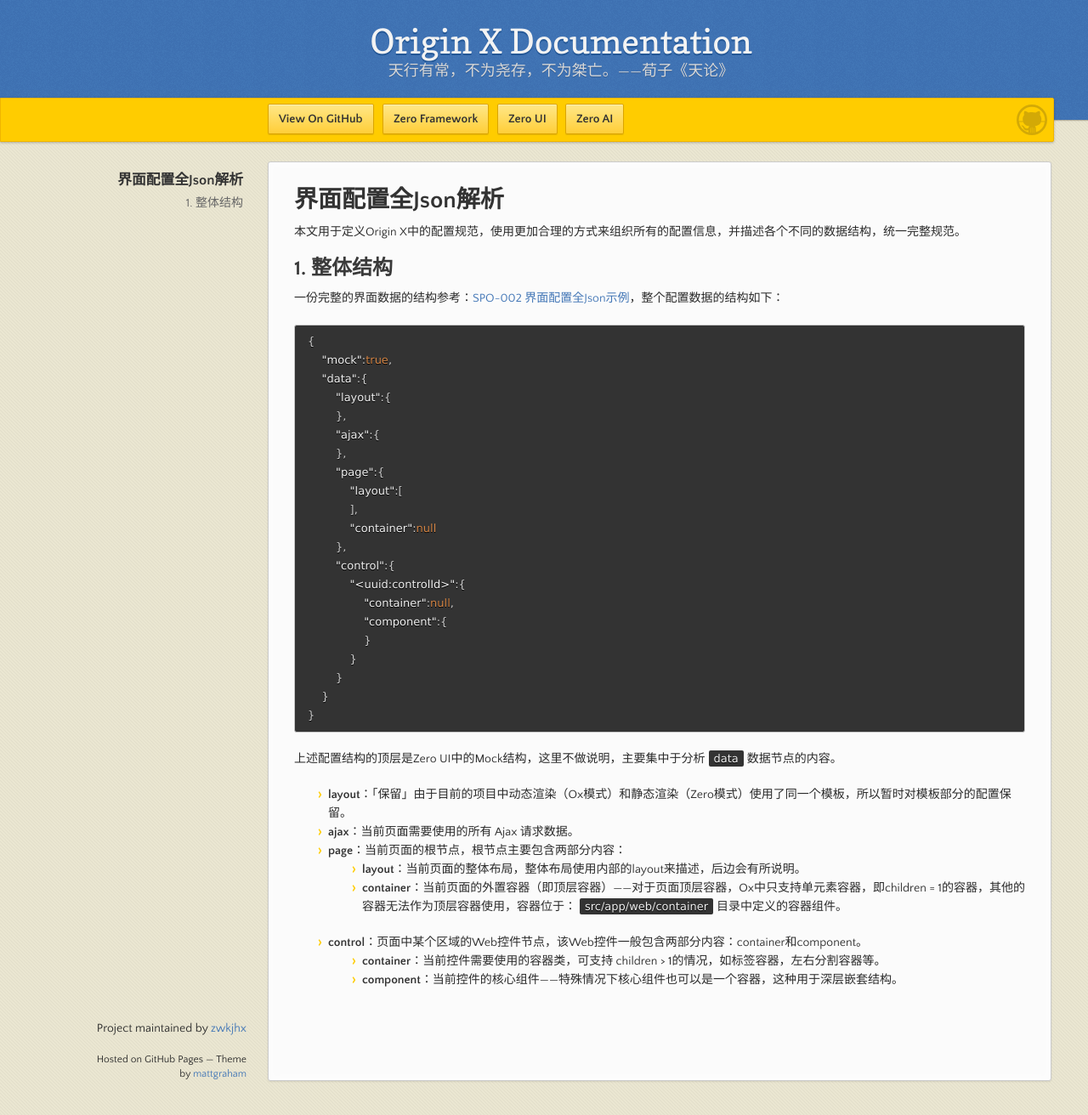
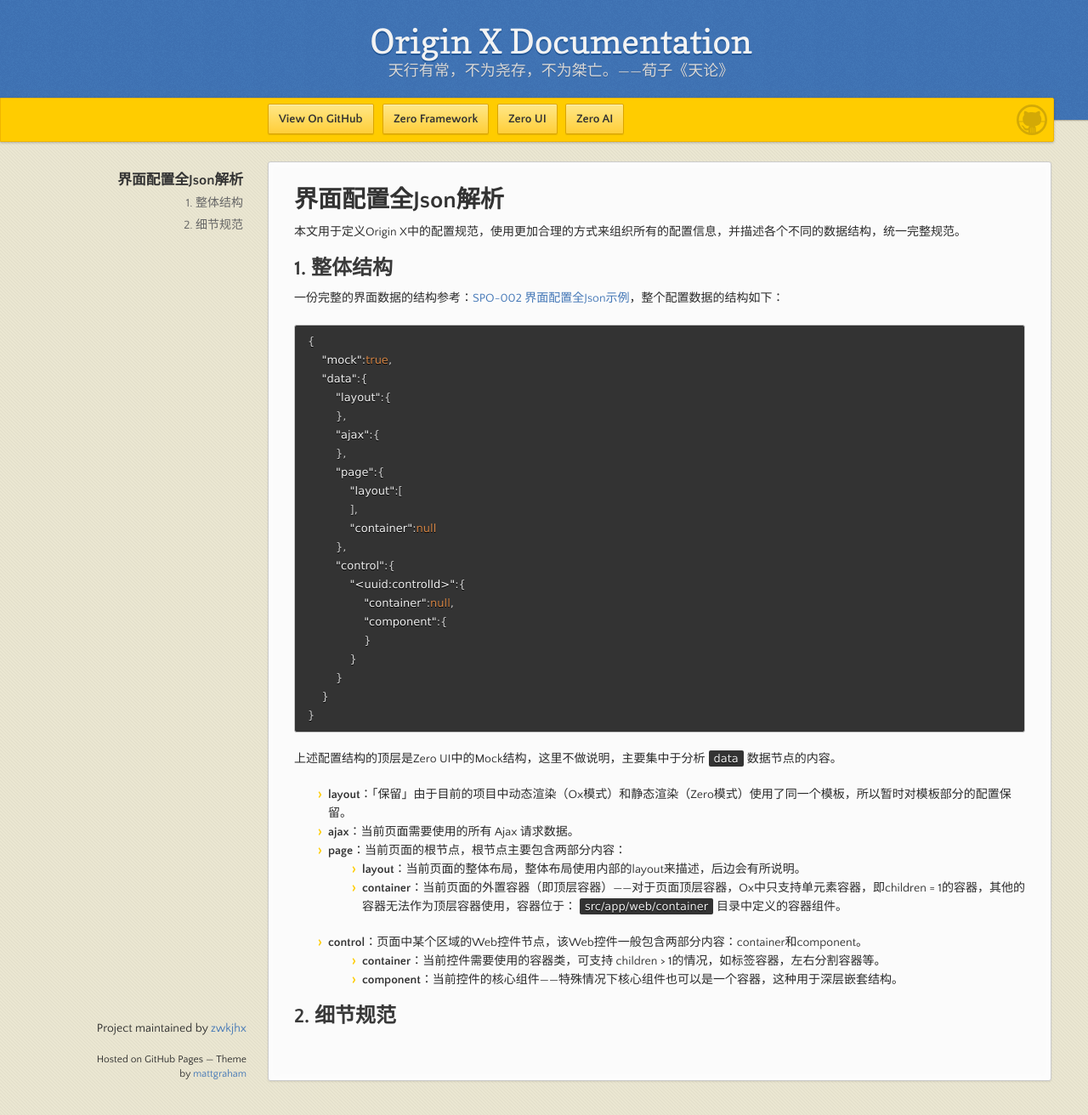
Before and after one commit to zwkjhx/ox-doc, a Jekyll site: the page built from specification/3-origin-xgui-fan/spo-001-jie-mian-pei-zhi-quan-json-jie-xi.md, in a window 1280 px wide and 1312 px high. Shown: the whole window at 85% size. Built offline with Jekyll 4.4.1, drawn with Linux system fonts in a browser that asks for light colours; our own code applies the rules of GitHub Pages for plain Markdown files.

Commit message:
Updates specification/3-origin-xgui-fan/spo-001-jie-mian-pei-zhi-quan-json-jie-xi.md
Auto commit by GitBook Editor

```diff
--- a/specification/3-origin-xgui-fan/spo-001-jie-mian-pei-zhi-quan-json-jie-xi.md
+++ b/specification/3-origin-xgui-fan/spo-001-jie-mian-pei-zhi-quan-json-jie-xi.md
@@ -40,3 +40,5 @@
 * **control**：页面中某个区域的Web控件节点，该Web控件一般包含两部分内容：container和component。
   * **container**：当前控件需要使用的容器类，可支持 children  &gt; 1的情况，如标签容器，左右分割容器等。
   * **component**：当前控件的核心组件——特殊情况下核心组件也可以是一个容器，这种用于深层嵌套结构。
+
+## 2. 细节规范
```
